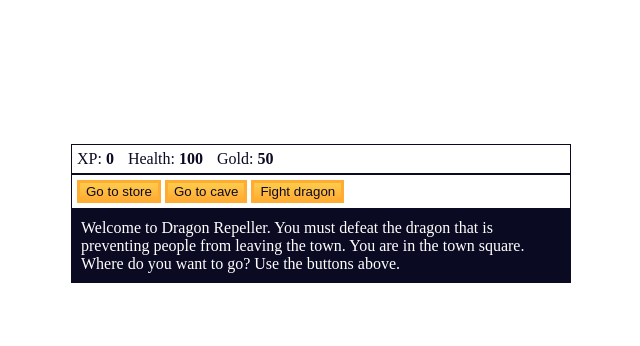
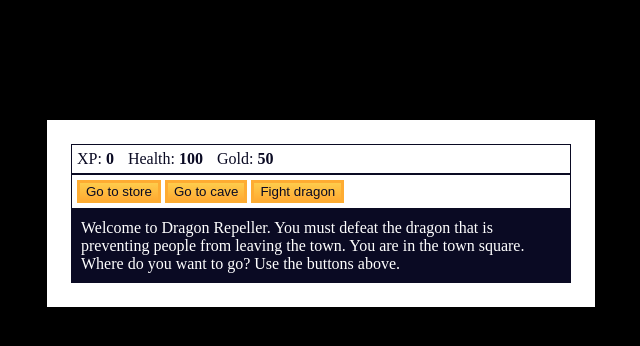
Before and after one commit to designwithjung/Dragonslayer, a plain HTML site: page index.html in a window 1280 px wide. Shown: the whole page, without its empty margins (319-959 px from the left). Drawn offline with Linux system fonts and the light colour scheme.

Commit message:
Update style.css

```diff
--- a/style.css
+++ b/style.css
@@ -1,5 +1,5 @@
 body {
-    background-image: black;
+    background-color: #000000;
     background-repeat: no-repeat;
     background-size: cover;
     background-position: center;
```
